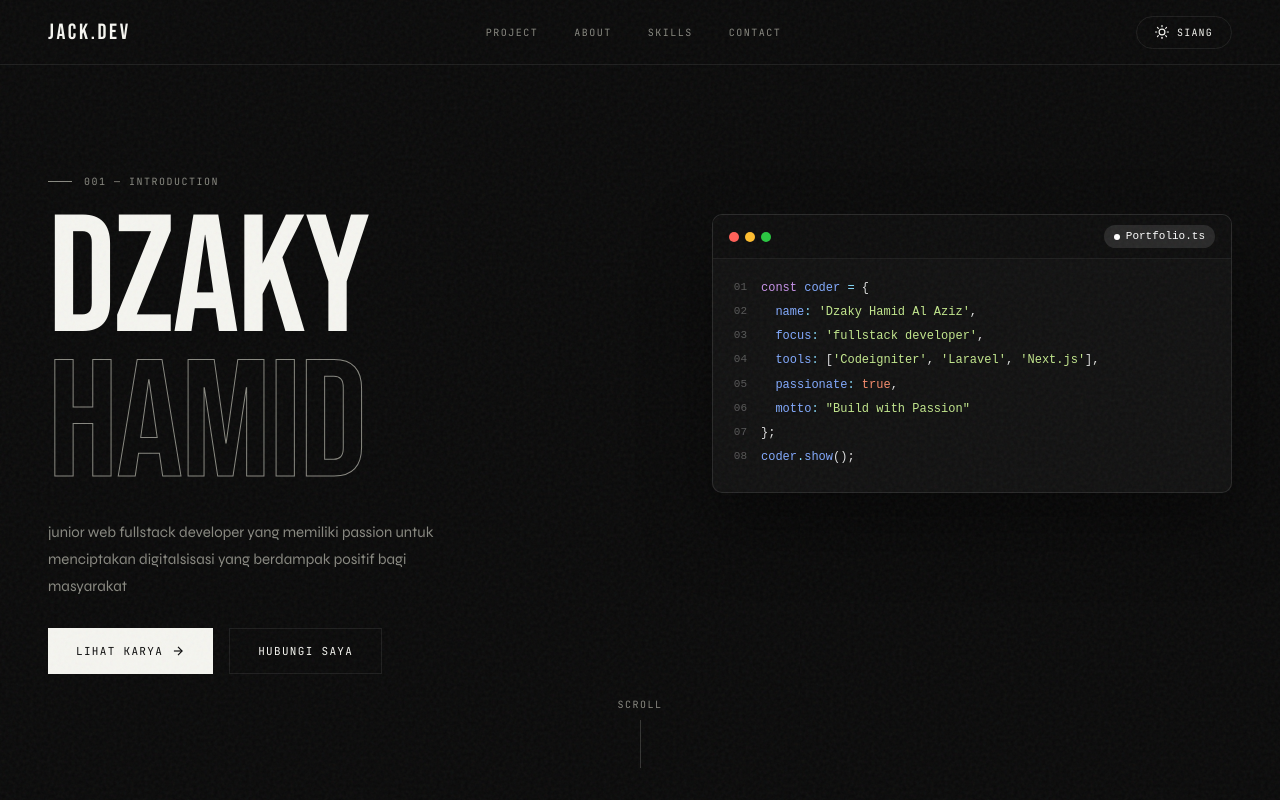
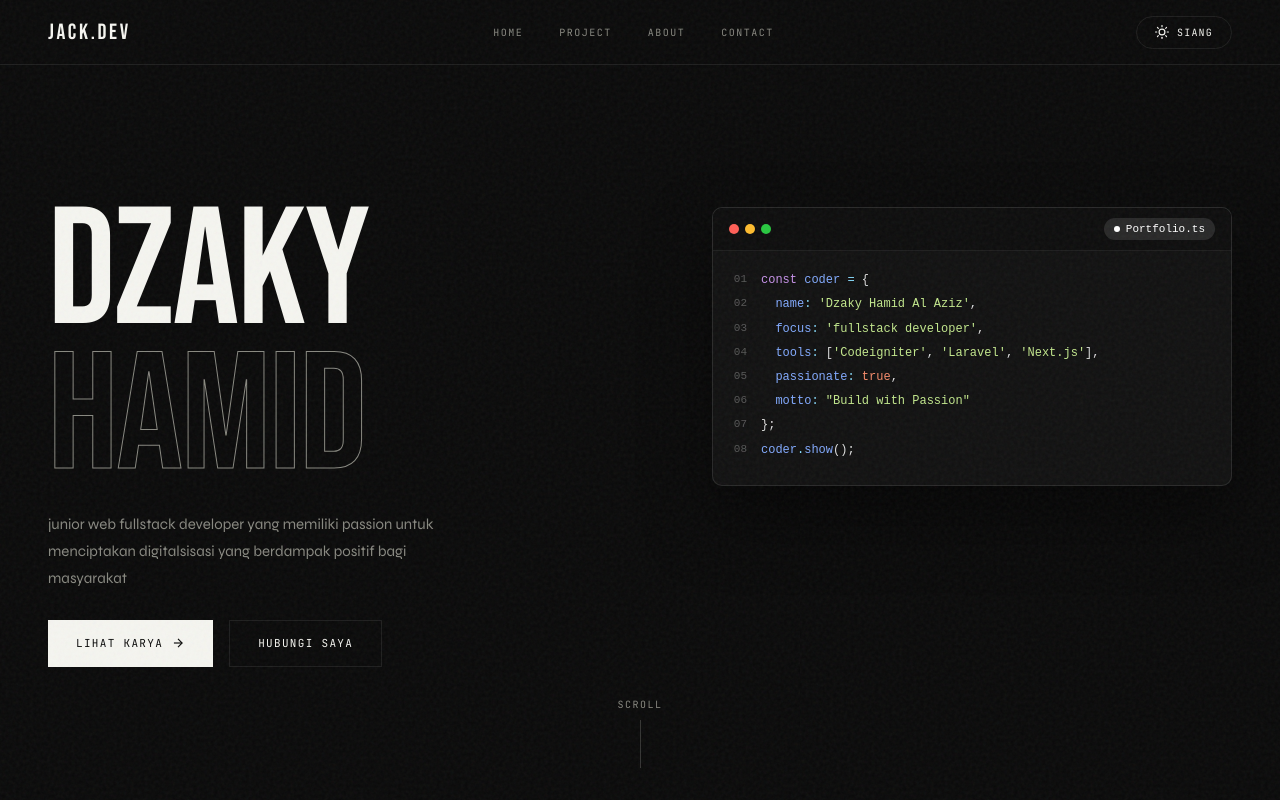
Before and after one commit to keyjack0/web-porto-ai, a Next.js app: page / in a window 1280 px wide. Shown: the top 800 px of the page. Built offline with nearby package versions, Linux system fonts and the light colour scheme.

Commit message:
fix: update navigation links and clean up commented code

```diff
--- a/components/FloatingMenu.tsx
+++ b/components/FloatingMenu.tsx
@@ -7,8 +7,8 @@
   { href: "#hero",    label: "HOME",    num: "00" },
   { href: "#project",  label: "PROJECT",  num: "01" },
   { href: "#about",   label: "ABOUT",   num: "02" },
-  { href: "#skills",  label: "SKILLS",  num: "03" },
-  { href: "#contact", label: "CONTACT", num: "04" },
+  // { href: "#skills",  label: "SKILLS",  num: "03" },
+  { href: "#contact", label: "CONTACT", num: "03" },
 ];
 
 export default function FloatingMenu() {
--- a/components/HeroSection.tsx
+++ b/components/HeroSection.tsx
@@ -2,6 +2,8 @@
 
 import { useEffect, useRef } from "react";
 import gsap from "gsap";
+import ScrollTrigger from "gsap/ScrollTrigger";
+gsap.registerPlugin(ScrollTrigger);
 
 export default function HeroSection() {
   const sectionRef = useRef<HTMLElement>(null);
@@ -73,8 +75,8 @@
       <div style={{ maxWidth: "1280px", margin: "0 auto", width: "100%" }}>
         {/* Label */}
         <div ref={labelRef} className="flex items-center" style={{ gap: "12px", marginBottom: "20px", opacity: 0 }}>
-          <div style={{ width: "24px", height: "1px", background: "var(--muted)" }} />
-          <span className="float-label">001 — INTRODUCTION</span>
+          {/* <div style={{ width: "24px", height: "1px", background: "var(--muted)" }} /> */}
+          {/* <span className="float-label">001 — INTRODUCTION</span> */}
         </div>
 
         {/* Title + Code Card row */}
--- a/components/Navbar.tsx
+++ b/components/Navbar.tsx
@@ -73,9 +73,10 @@
           style={{ gap: "36px" }}
         >
           {[
+            { href: "#hero", label: "HOME" },
             { href: "#project", label: "PROJECT" },
             { href: "#about", label: "ABOUT" },
-            { href: "#skills", label: "SKILLS" },
+            // { href: "#skills", label: "SKILLS" },
             { href: "#contact", label: "CONTACT" },
           ].map((link) => (
             <a key={link.href} href={link.href} className="nav-link hover-underline">
```
